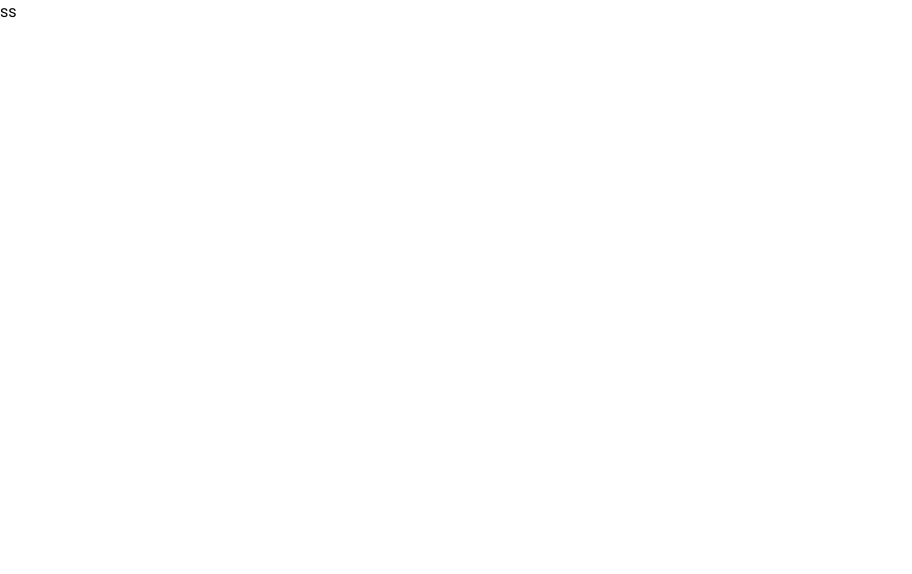
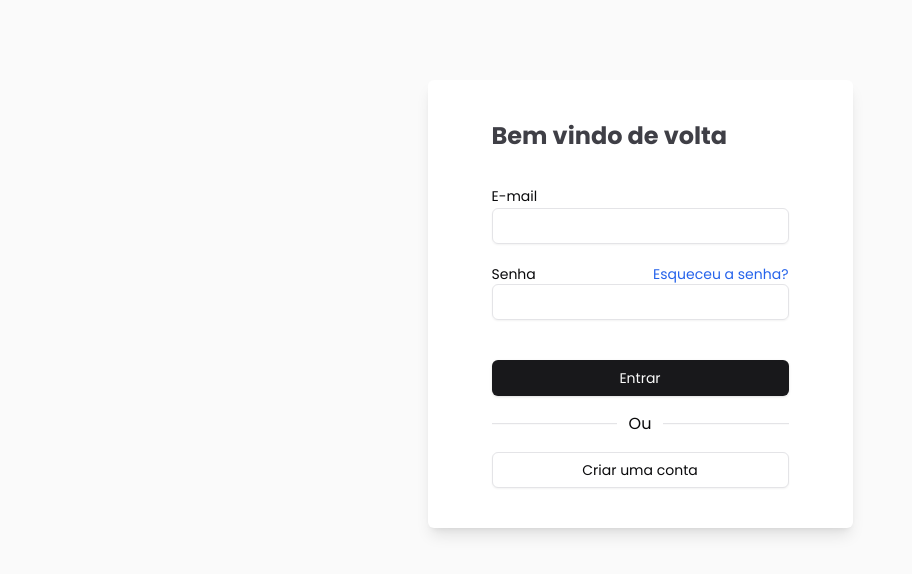
Before and after one commit to willianac/next-sandbox, a Next.js app: page /auth/signin in a window 1280 px wide. Shown: the top 574 px of the page, without its empty margins (0-912 px from the left). Built offline with nearby package versions, Linux system fonts and the light colour scheme.

Commit message:
feat: create sign in page

```diff
--- a/src/app/auth/signin/page.tsx
+++ b/src/app/auth/signin/page.tsx
@@ -1,8 +1,55 @@
+"use client"
+
+import { Button } from "@/components/ui/button";
+import { Input } from "@/components/ui/input";
+import { Label } from "@/components/ui/label";
+import Link from "next/link";
+import { ReloadIcon } from "@radix-ui/react-icons"
+import { useRef, useState } from "react";
+import { useRouter } from "next/navigation";
+
 function SignIn() {
+	const [isLoading, setIsLoading] = useState(false);
+	const router = useRouter();
+
+	async function handleSignIn() {
+		setIsLoading(true)
+		await new Promise((res) => setTimeout(res, 3000));
+		router.push("/")
+	}
+
 	return (
-		<div>
-			ss
-		</div>
+		<main className="w-full h-screen flex justify-center bg-zinc-50">
+			<div className="py-10 px-16 h-max mt-20 bg-white shadow-lg shadow-black/10 rounded-md">
+				<h1 className="font-bold text-2xl text-zinc-700 mb-8">Bem vindo de volta</h1>
+				<form>
+					<div className="mb-5">
+						<Label htmlFor="email">E-mail</Label>
+						<Input  id="email" type="email" />
+					</div>
+					<div className="mb-10">
+						<div className="flex justify-between items-center">
+							<Label htmlFor="email">Senha</Label>
+							<Link href="#" className="text-sm text-blue-600">Esqueceu a senha?</Link>
+						</div>
+						<Input id="password" type="password" />
+					</div>
+					<Button className="w-full mb-4" disabled={isLoading} onClick={handleSignIn}>
+						{isLoading && <ReloadIcon className="mr-2 h-4 w-4 animate-spin"/>}
+						Entrar
+					</Button>
+					<div className="flex justify-between items-center mb-4">
+						<hr className="w-20 h-0.5 bg-zinc-50 flex-1"/>
+						<span className="px-3">Ou</span>
+						<hr className="w-20 h-0.5 bg-zinc-50 flex-1"/>
+					</div>
+					<Link href="/auth/register">
+						<Button className="w-full" variant="outline">Criar uma conta</Button>
+					</Link>
+				</form>
+			</div>
+
+		</main>
 	)
 }
 
```
